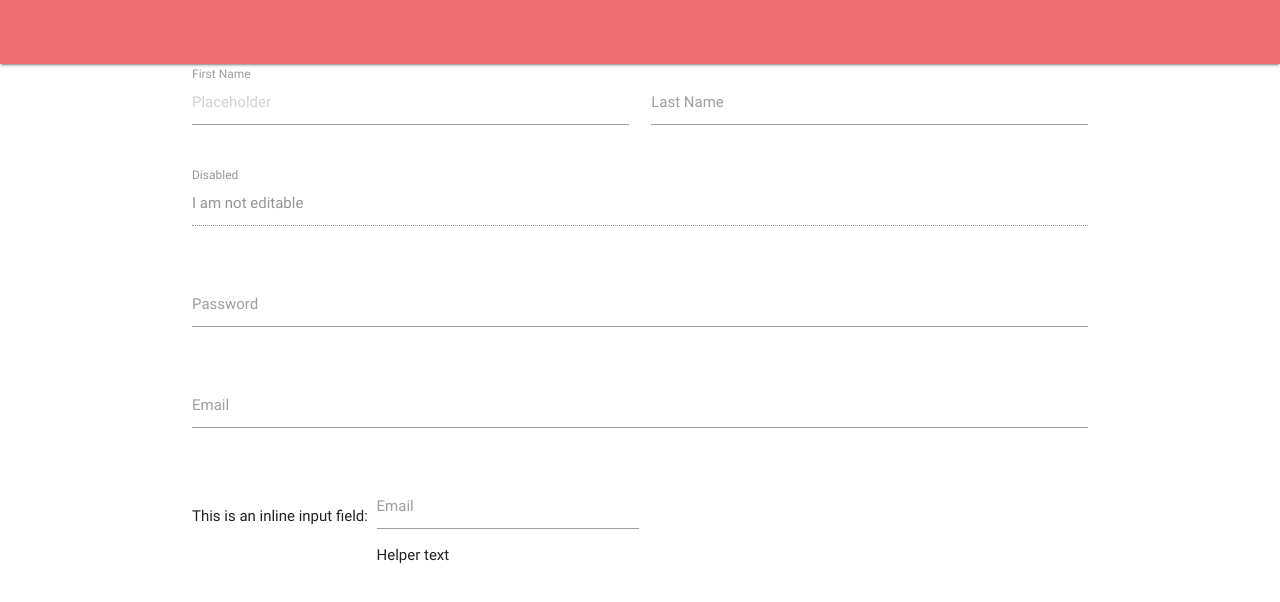
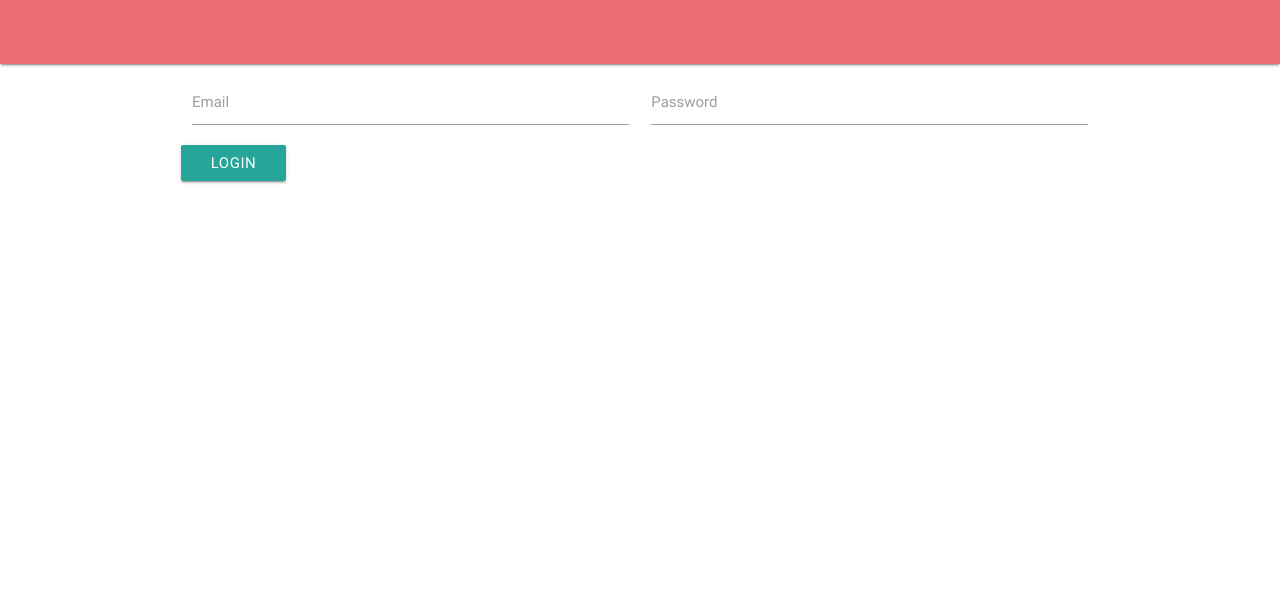
Before and after one commit to cochiletSerban/Piky-old, an Angular app: page /auth in a window 1280 px wide. Shown: the top 602 px of the page. Built offline with nearby package versions, Linux system fonts and the light colour scheme; what angular2-fontawesome, angular2-materialize would draw is missing.

Commit message:
auth log Form

```diff
--- a/src/app/auth-page/auth-page.component.html
+++ b/src/app/auth-page/auth-page.component.html
@@ -1,46 +1,24 @@
 <nav></nav>
+
 <div class="container">
 
   <div class="row">
     <form class="col s12">
+
       <div class="row">
-        <div class="input-field col s6">
-          <input placeholder="Placeholder" id="first_name" type="text" class="validate">
-          <label for="first_name">First Name</label>
-        </div>
-        <div class="input-field col s6">
-          <input id="last_name" type="text" class="validate">
-          <label for="last_name">Last Name</label>
-        </div>
-      </div>
-      <div class="row">
-        <div class="input-field col s12">
-          <input disabled value="I am not editable" id="disabled" type="text" class="validate">
-          <label for="disabled">Disabled</label>
-        </div>
-      </div>
-      <div class="row">
-        <div class="input-field col s12">
+          <div class="input-field col s12 m6">
+            <input id="email" type="email" class="validate">
+            <label for="email">Email</label>
+          </div>
+
+        <div class="input-field col s12 m6">
           <input id="password" type="password" class="validate">
           <label for="password">Password</label>
         </div>
+
+        <button class="btn waves-light waves-effect">logIn</button>
       </div>
-      <div class="row">
-        <div class="input-field col s12">
-          <input id="email" type="email" class="validate">
-          <label for="email">Email</label>
-        </div>
-      </div>
-      <div class="row">
-        <div class="col s12">
-          This is an inline input field:
-          <div class="input-field inline">
-            <input id="email_inline" type="email" class="validate">
-            <label for="email_inline">Email</label>
-            <span class="helper-text" data-error="wrong" data-success="right">Helper text</span>
-          </div>
-        </div>
-      </div>
+
     </form>
   </div>
 
--- a/src/app/landing-page/landing-page.component.html
+++ b/src/app/landing-page/landing-page.component.html
@@ -37,7 +37,7 @@
 
         <img src="../../assets/img/GetStartedButton.png" class="buttonLeafs" />
         <a class="waves-effect waves-light btn getStarted" (click)="updateBg()" (mouseenter)="onHo(true)" (mouseleave)="onHo(false)">
-        <h5 >Get Started Now!</h5>
+        <h5>Get Started Now!</h5>
         </a>
 
       </div>
```
